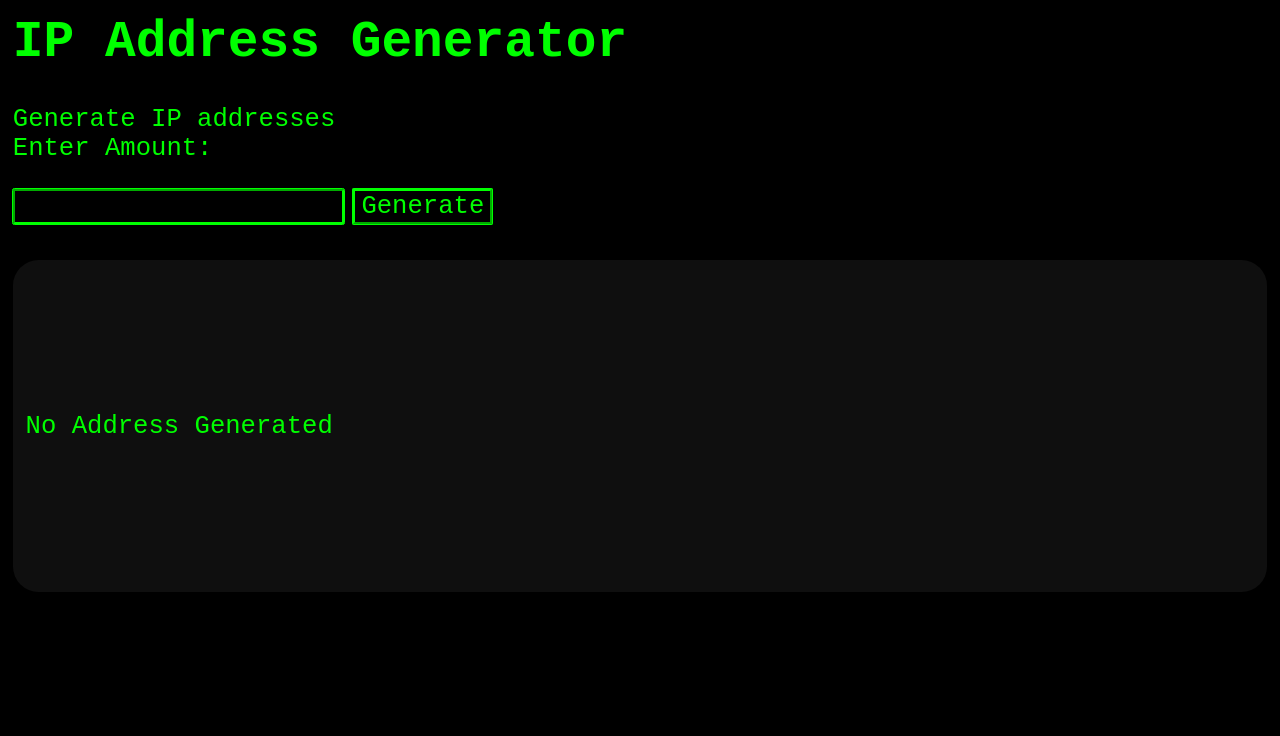
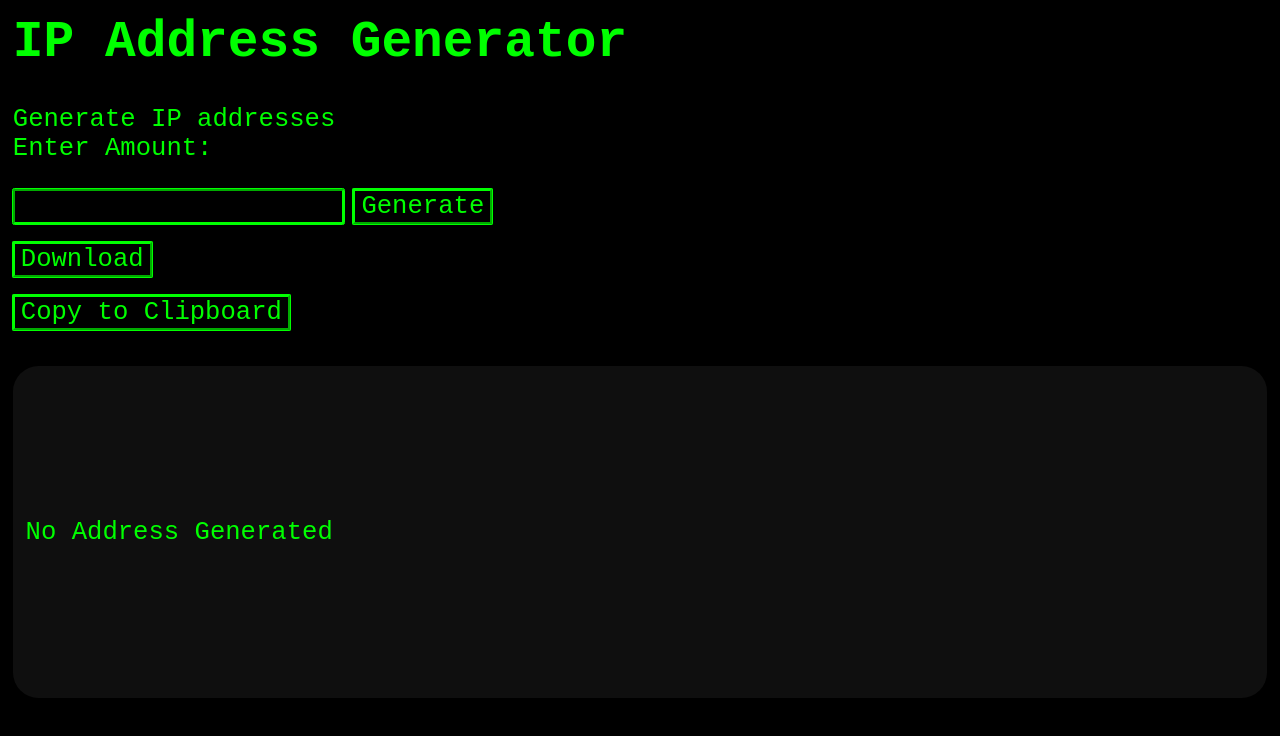
Before and after one commit to SpicyClown69/spicyclown69.github.io, a plain HTML site: page IP Address Generator/index.html in a window 1280 px wide. Drawn offline with Linux system fonts and the light colour scheme.

Commit message:
imrpoved ip gen

```diff
--- a/IP Address Generator/index.html
+++ b/IP Address Generator/index.html
@@ -11,7 +11,7 @@
     <body>
         <h1>IP Address Generator</h1>
         <p>Generate IP addresses<br>Enter Amount:</p>
-        <input type="number" id="amount">     <button onclick="ipGen()">Generate</button><br><br>
+        <input type="number" id="amount">     <button onclick="ipGen()">Generate</button><br><br><button onclick="download()">Download</button><br><br><button onclick="copy()">Copy to Clipboard</button><br><br>
         <script src="script.js"></script>
     </body>
     <body>
--- a/IP Address Generator/script.js
+++ b/IP Address Generator/script.js
@@ -7,3 +7,25 @@ function ipGen() {
         display.innerHTML = display.innerHTML + "<br>" + ip
     }
 }
+
+function download() {
+    if (document.getElementById("display").innerText == "No Address Generated") {
+        alert("No Addresses Generated")
+        return
+    }
+    console.log()
+    let filename = "ip-" +  Math.max(1,document.getElementById("amount").value).toString();
+    var element = document.createElement('a');
+    element.setAttribute('href','data:text/plain;charset=utf-8, ' + encodeURIComponent(document.getElementById("display").innerText));
+    element.setAttribute('download', filename);
+    document.body.appendChild(element);
+    element.click();
+    document.body.removeChild(element);
+}
+function copy() {
+    if (document.getElementById("display").innerText == "No Address Generated") {
+        alert("No Addresses Generated")
+        return
+    }
+    navigator.clipboard.writeText(document.getElementById("display").innerText);
+}
```
